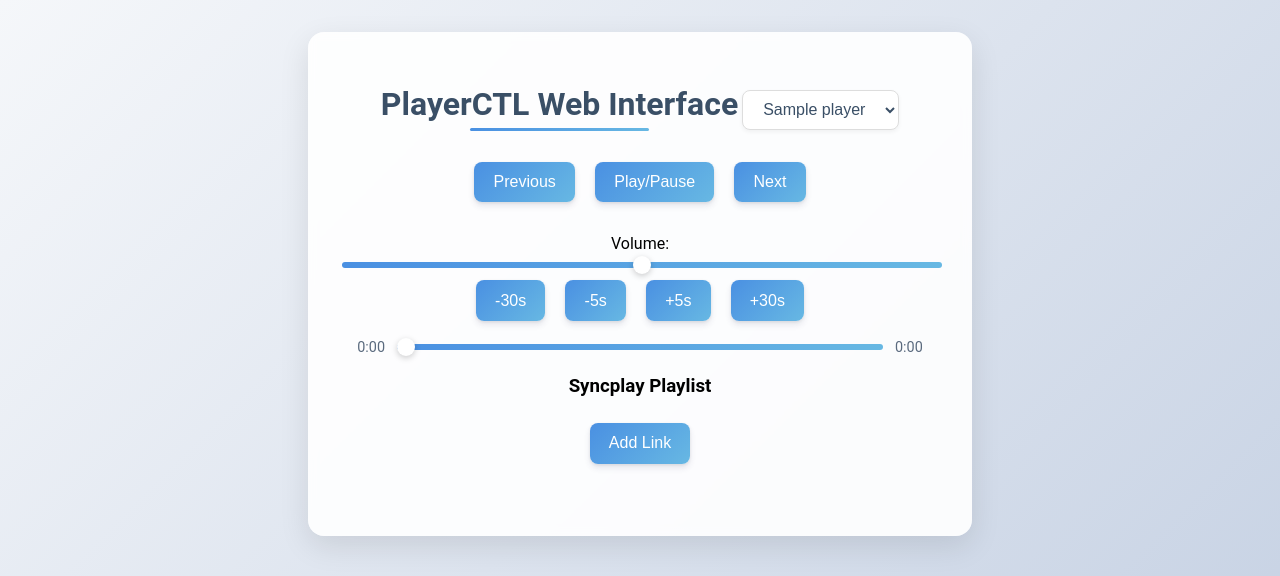
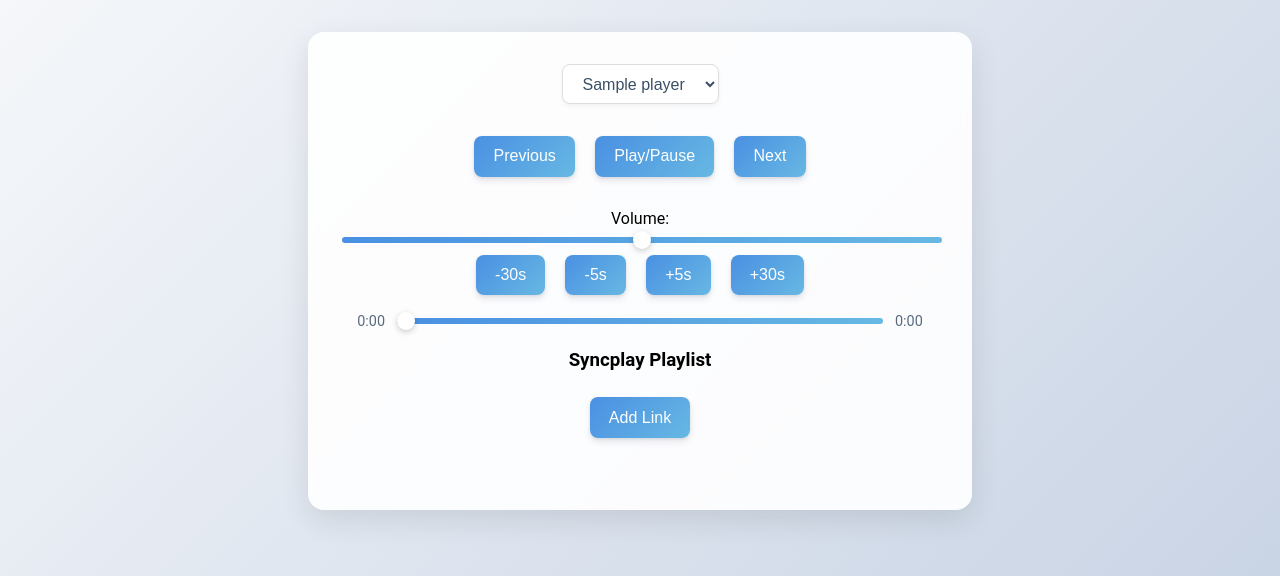
Before and after one commit to Zehkul/PlayerCTL-Web, a Flask app: template playerctl_web/templates/index.html in a window 1280 px wide. Shown: the top 576 px of the page. Run offline with Flask 3, Linux system fonts and the light colour scheme; the template is opened without the code that fills it: most values are stand-ins (such as "Sample title", 1, 10 or a date in 2020); data that the repository does not hold is empty; parts of the project's set-up code (start-up, migrations or seed data) failed here and were passed over; some libraries are stand-ins or nearby versions.

Commit message:
remove header
gets annoying when you frequently reload the page

```diff
--- a/playerctl_web/static/css/styles.css
+++ b/playerctl_web/static/css/styles.css
@@ -17,25 +17,6 @@ body {
     max-width: 600px;
     margin: 2rem auto;
     transition: all 0.3s ease;
-}
-
-h1 {
-    color: #3a4f66;
-    margin-bottom: 1.5rem;
-    font-weight: 700;
-    position: relative;
-    display: inline-block;
-}
-
-h1::after {
-    content: '';
-    position: absolute;
-    width: 50%;
-    height: 3px;
-    background: linear-gradient(90deg, #4a90e2, #67b8e3);
-    bottom: -8px;
-    left: 25%;
-    border-radius: 2px;
 }
 
 button {
--- a/playerctl_web/templates/index.html
+++ b/playerctl_web/templates/index.html
@@ -11,7 +11,6 @@
             Please interact with the page once to enable media controls
         </div>
         <div class="container">
-            <h1>PlayerCTL Web Interface</h1>
             <select id="playerSelect">
                 {% for player in players %}
                 <option value="{{ player }}">{{ player }}</option>
```
